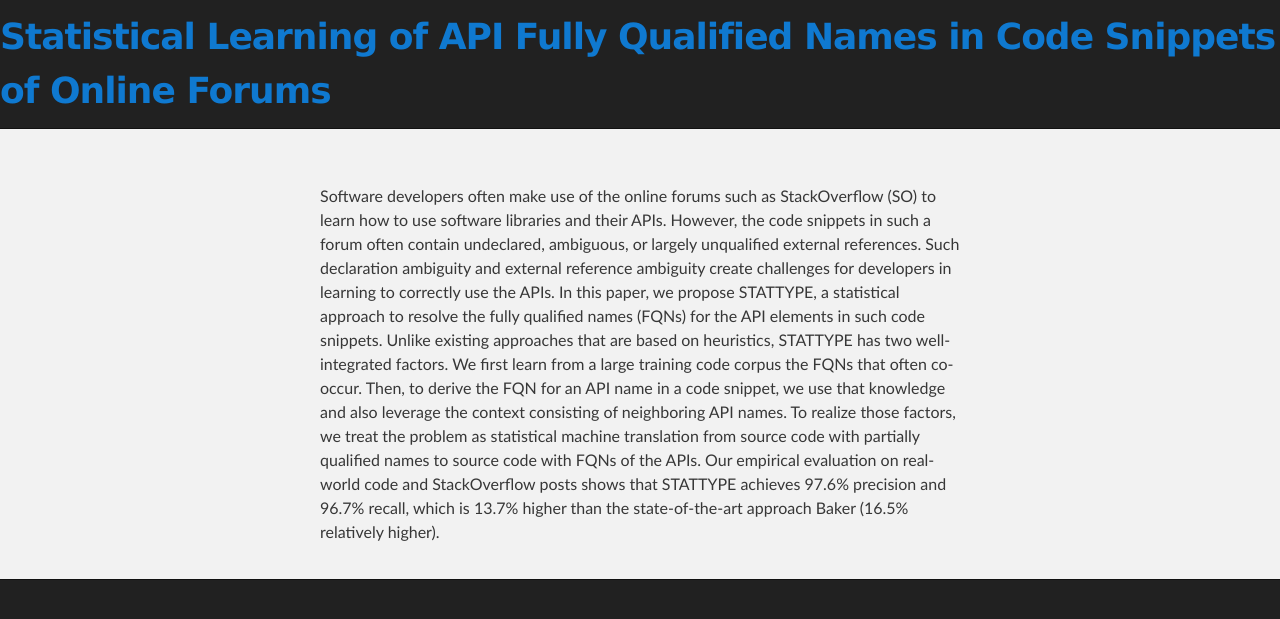
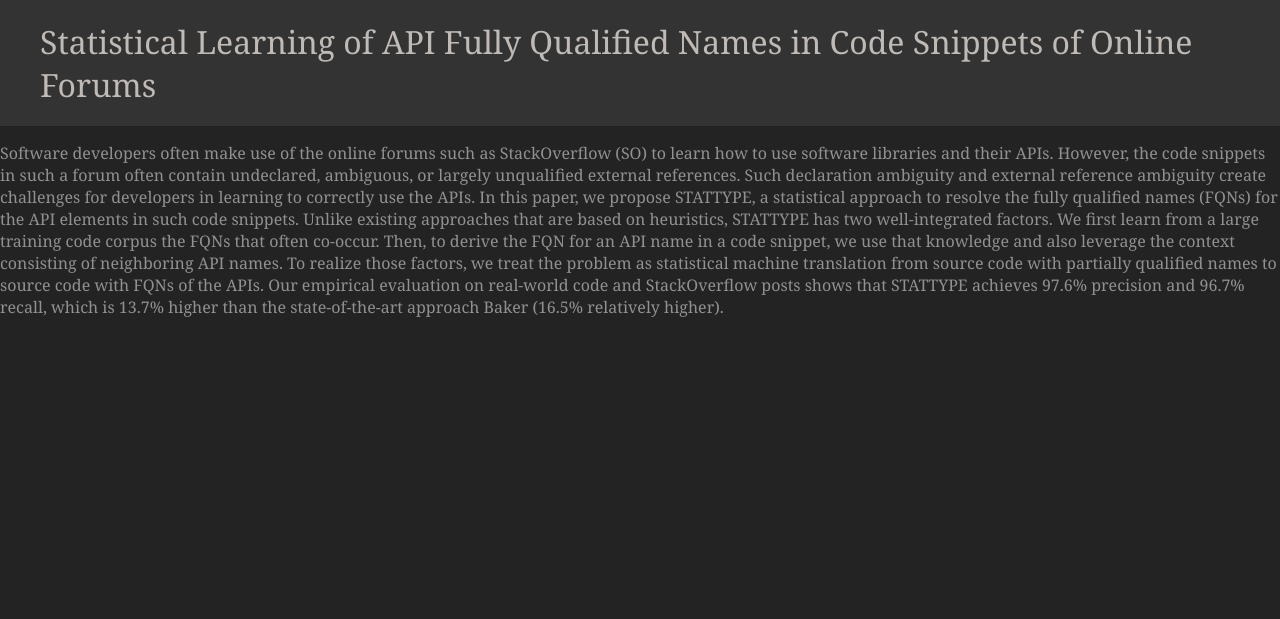
Before and after one commit to doubleblinddoubleblinddoubleblind/icse2018, a Jekyll site: the page built from README.md, in a window 1280 px wide. Shown: the top 619 px of the page. Built offline with Jekyll 4.4.1, drawn with Linux system fonts in a browser that asks for light colours; our own code applies the rules of GitHub Pages for plain Markdown files; the repository's description, which GitHub fills in, is left out.

Commit message:
Update default.html

```diff
--- a/_layouts/default.html
+++ b/_layouts/default.html
@@ -1,16 +1,21 @@
 <!DOCTYPE html>
 <html lang="{{ site.lang | default: "en-US" }}">
 
-  <head>
-    <meta charset='utf-8'>
-    <meta http-equiv="X-UA-Compatible" content="chrome=1">
-    <meta name="viewport" content="width=device-width,maximum-scale=2">
-    <meta name="description" content="{{ site.title | default: site.github.repository_name }} : {{ site.description | default: site.github.project_tagline }}">
-
-    <link rel="stylesheet" type="text/css" media="screen" href="{{ '/assets/css/style.css?v=' | append: site.github.build_revision | relative_url }}">
-
-{% seo %}
-  </head>
+ <head>
+<title>Statistical Learning of API Fully Qualified Names in Code Snippets of Online Forums</title>
+<meta charset="iso-8859-1">
+<meta name="viewport" content="width=device-width, initial-scale=1.0">
+<link rel="stylesheet" href="styles/layout.css" type="text/css" media="all">
+<link rel="stylesheet" href="styles/mediaqueries.css" type="text/css" media="all">
+<script src="scripts/jquery.1.9.0.min.js"></script>
+<script src="scripts/jquery-mobilemenu.min.js"></script>
+<!--[if lt IE 9]>
+<link rel="stylesheet" href="styles/ie.css" type="text/css" media="all">
+<script src="scripts/ie/css3-mediaqueries.min.js"></script>
+<script src="scripts/ie/ie9.js"></script>
+<script src="scripts/ie/html5shiv.min.js"></script>
+<![endif]-->
+</head>
 
   <body>
 
```
